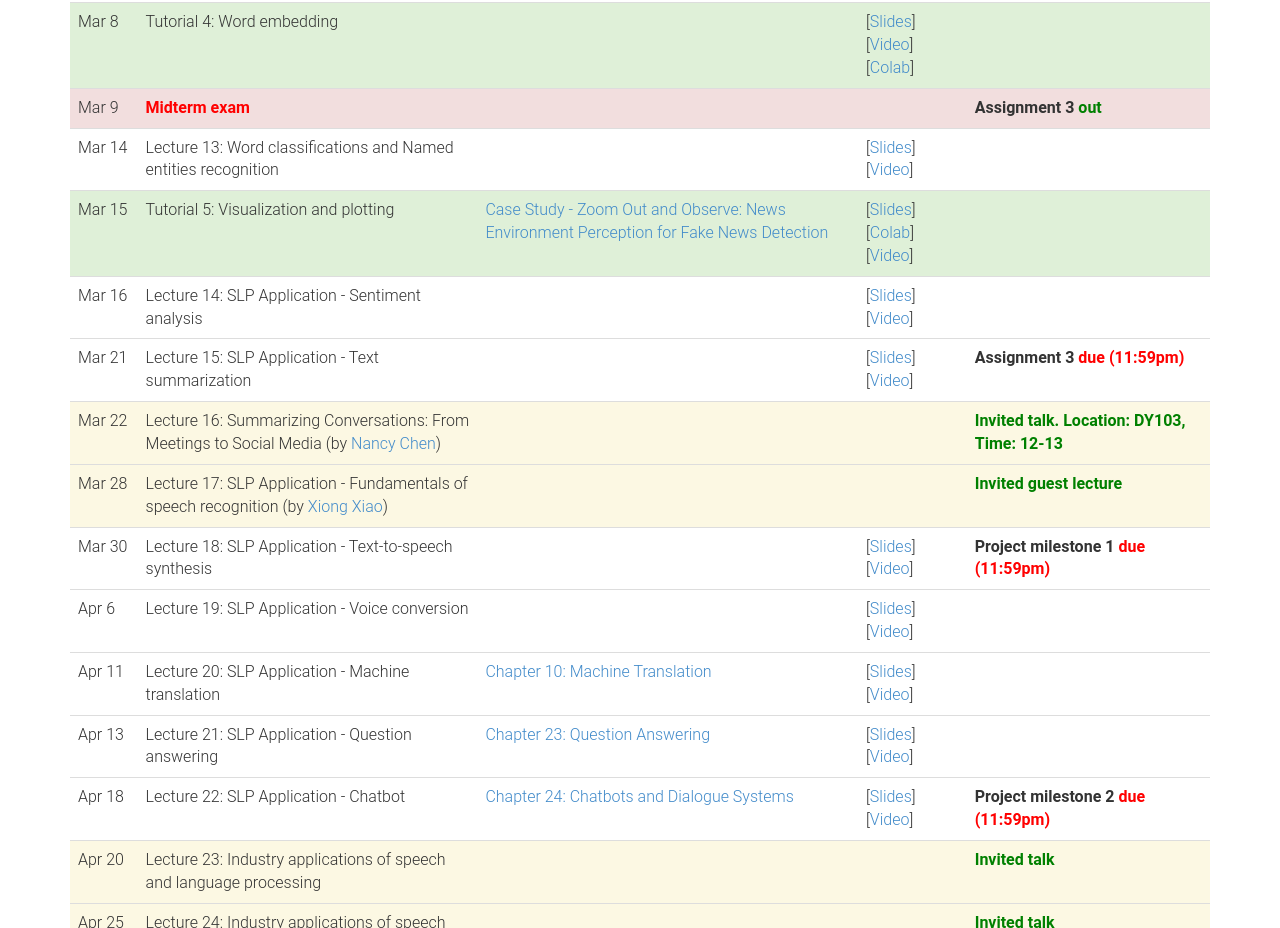
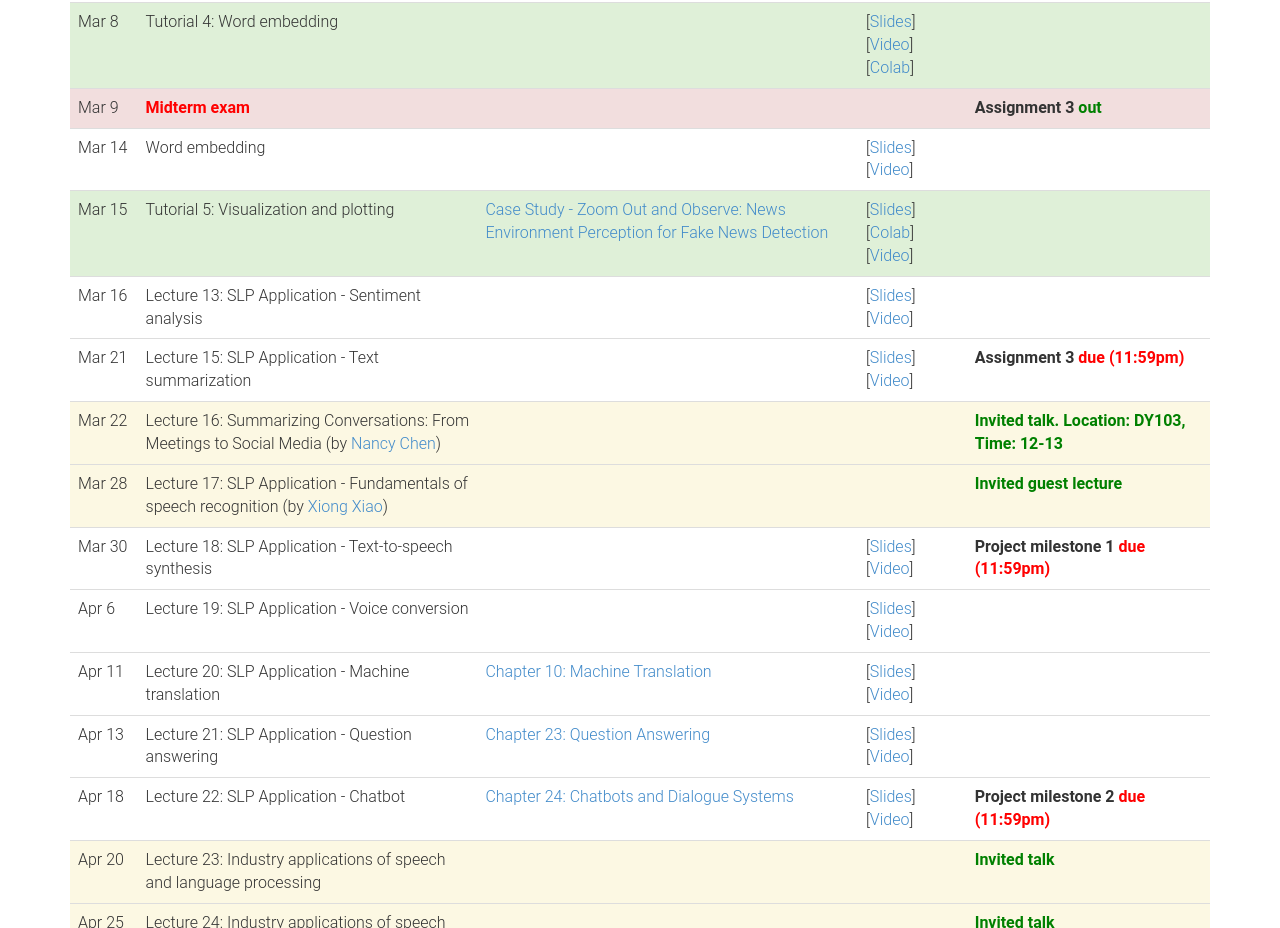
Before and after one commit to SLPcourse/SLPcourse.github.io, a plain HTML site: page index.html in a window 1280 px wide. Shown: the part 4598-5526 px from the top of the page. Drawn offline with nearby package versions, Linux system fonts and the light colour scheme; a web font is replaced by a local one.

Commit message:
lecture 13

```diff
--- a/index.html
+++ b/index.html
@@ -497,7 +497,7 @@
 
 				<tr>
 					<td nowrap>Mar 14</td>
-					<td>Lecture 13: Word classifications and Named entities recognition</td>
+					<td>Word embedding</td>
 					<td> </td>
 					<td>[<a href="./materials/lecture_notes/">Slides</a>] <br> [<a
 							href="https://cuhko365-my.sharepoint.com/:f:/g/personal/wuzhizheng_cuhk_edu_cn/EkWiGYtWog5KiDVKJzwUo6YBG80UgOEkmvZk27aPbzYx5g?e=ciFnnG">Video</a>]
@@ -525,9 +525,9 @@
 
 				<tr>
 					<td>Mar 16</td>
-					<td>Lecture 14: SLP Application - Sentiment analysis</td>
+					<td>Lecture 13: SLP Application - Sentiment analysis</td>
 					<td> </td>
-					<td>[<a href="./materials/lecture_notes/">Slides</a>] <br> [<a
+					<td>[<a href="./materials/lecture_notes/Lecture_13_Affect_computing.pdf">Slides</a>] <br> [<a
 							href="https://cuhko365-my.sharepoint.com/:f:/g/personal/wuzhizheng_cuhk_edu_cn/EkWiGYtWog5KiDVKJzwUo6YBG80UgOEkmvZk27aPbzYx5g?e=ciFnnG">Video</a>]
 					</td>
 					<td> </td>
```
Also changed, not shown: 1 other file.
